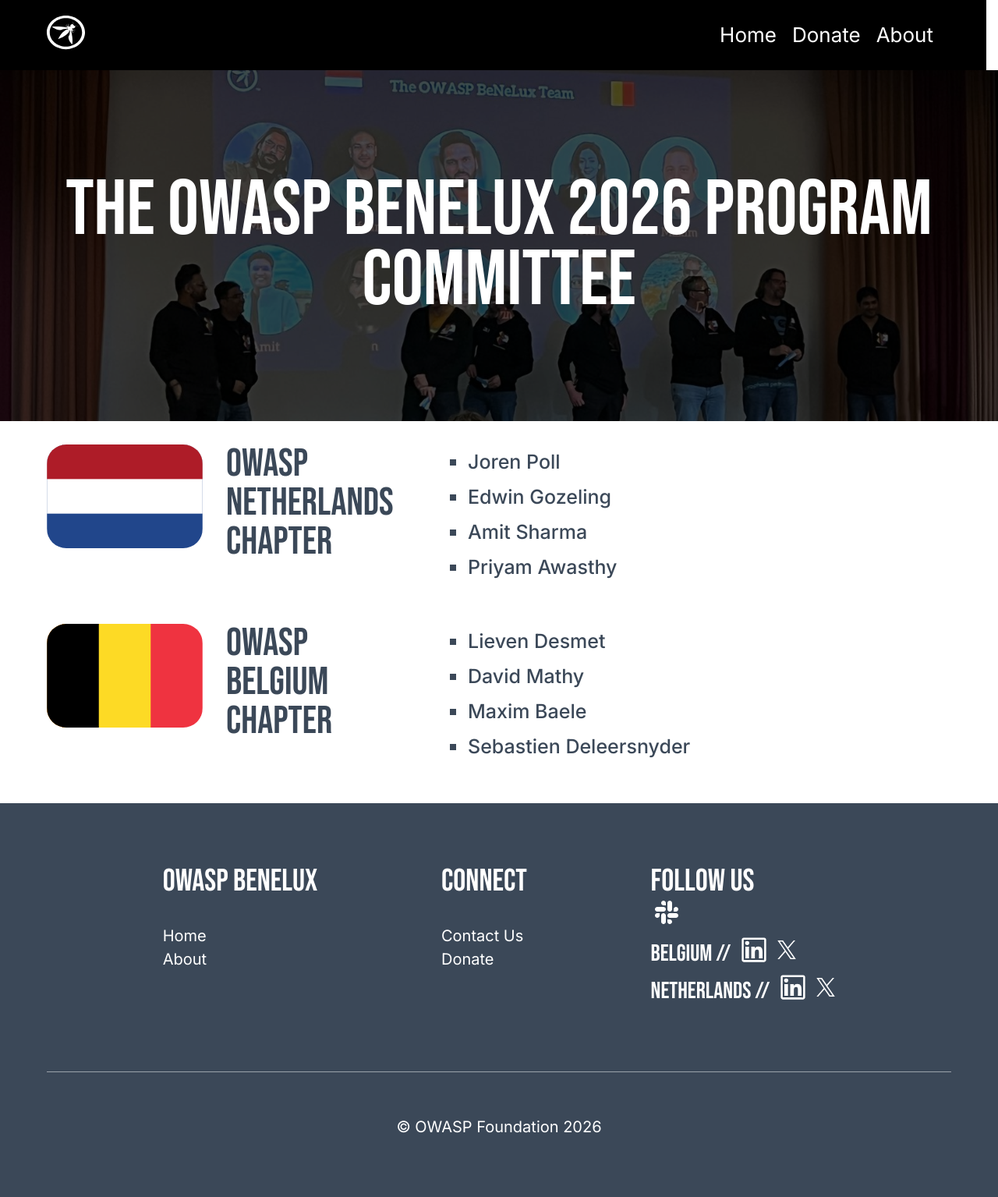
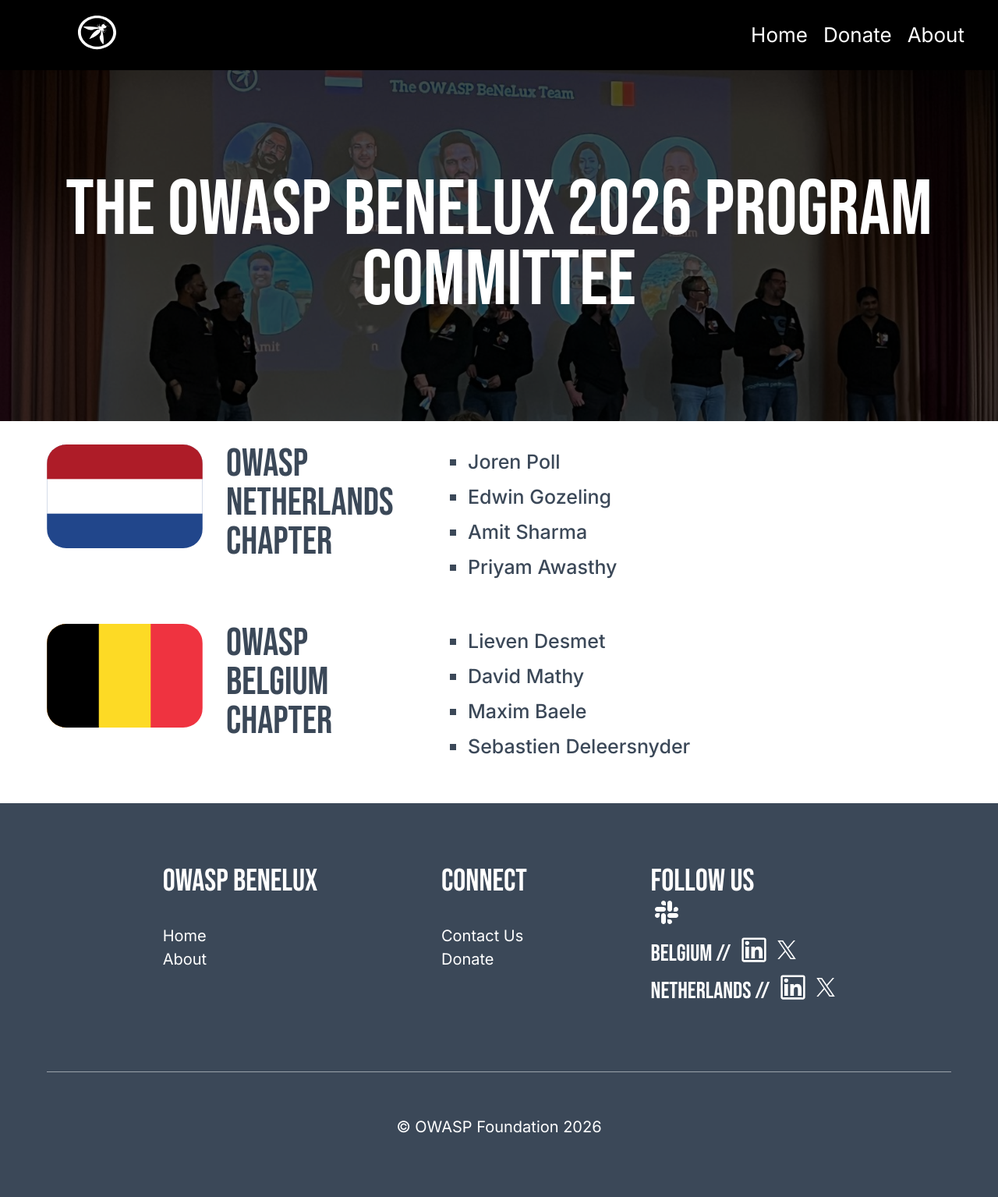
Before and after one commit to dm-17/Owasp-BeNeLux-Days-2026, a Jekyll site: the page built from about/team.md, in a window 1280 px wide. Shown: the whole page at 78% size. Built offline with Jekyll 4.4.1, drawn with Linux system fonts in a browser that asks for light colours.

Commit message:
Fixing a few layout issues

```diff
--- a/assets/_sass/_about.scss
+++ b/assets/_sass/_about.scss
@@ -135,7 +135,7 @@
     }
 
     .about-team .country {
-        flex-direction: flex;
+        flex-direction: column;
     }
 
     .about-team .country .left {
--- a/assets/_sass/_newlook.scss
+++ b/assets/_sass/_newlook.scss
@@ -342,7 +342,7 @@ li {
 }
 
 .nav-bar {
-    padding: 20px 60px;
+    padding: 20px 100px;
     background-color: #000;
     display: flex;
     justify-content: space-between;
```
